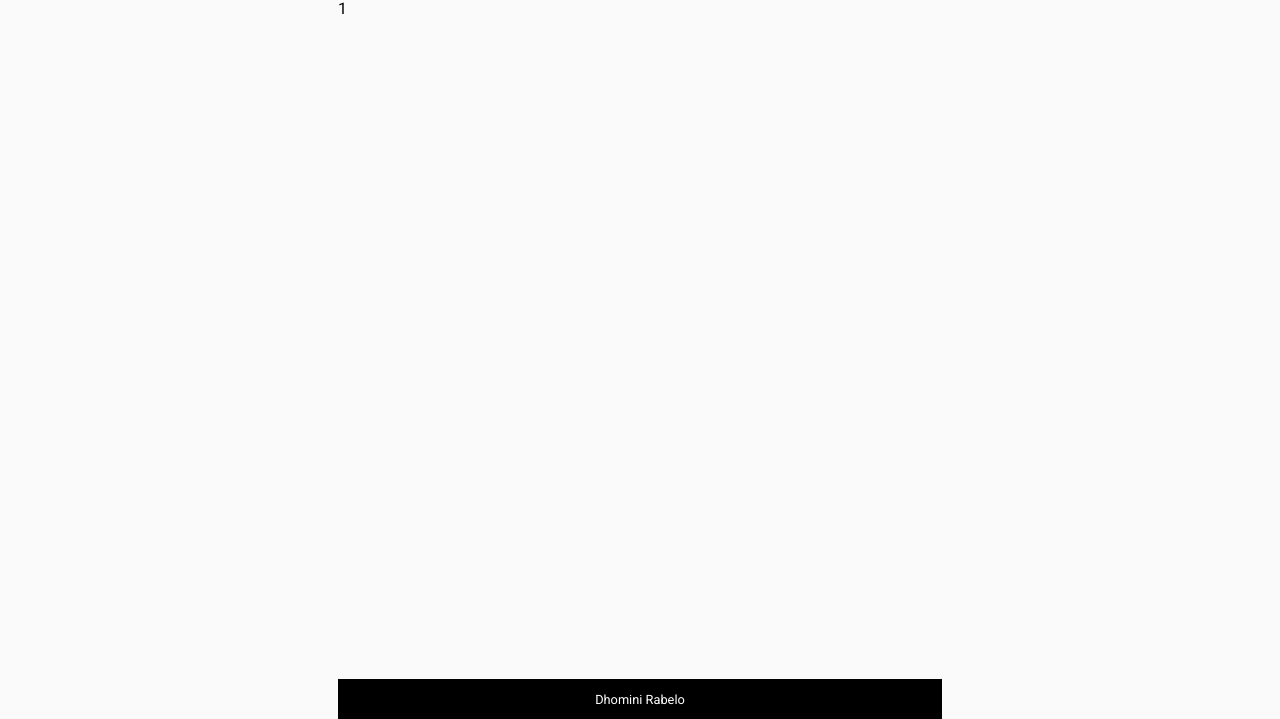
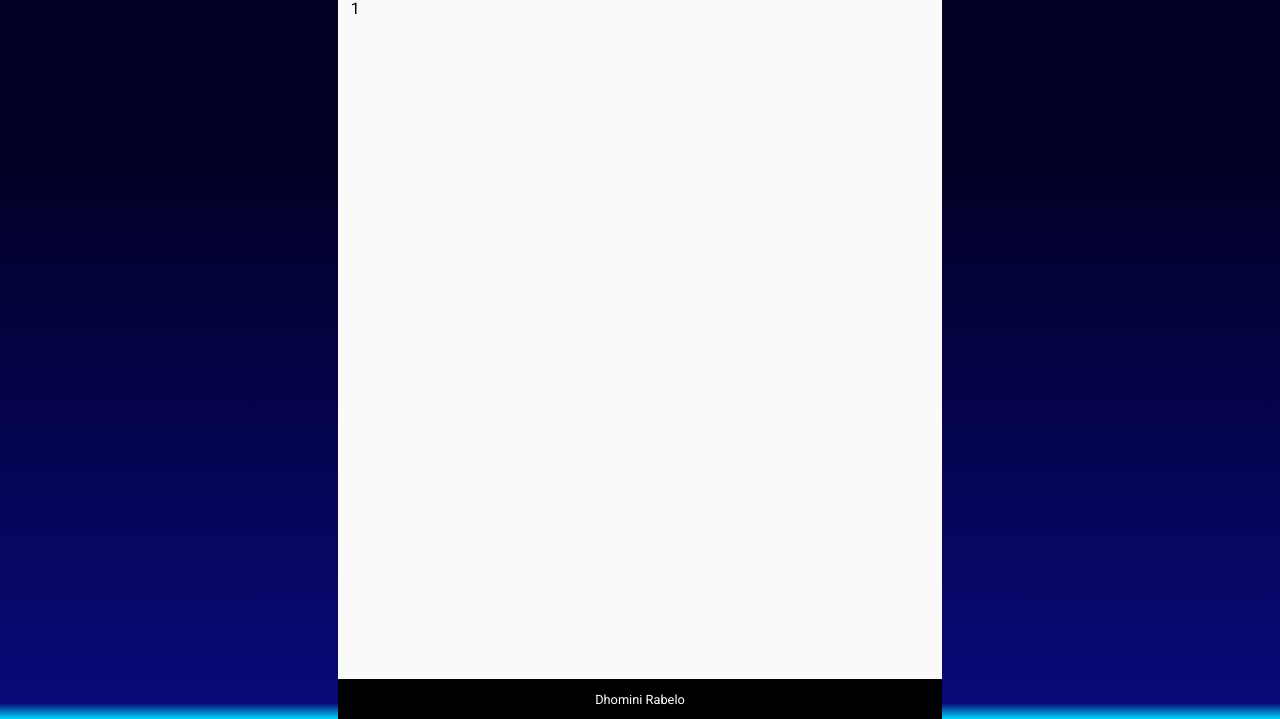
Before and after one commit to bridgecrew-perf6/Meus-projetos, a Python web app: template project/frontend/templates/pages/categorias/[category_slug].html in a window 1280 px wide. Shown: the part 81-800 px from the top of the page. Run offline with Jinja, Linux system fonts and the light colour scheme; the template is opened without the code that fills it: most values are stand-ins (such as "Sample title", 1, 10 or a date in 2020).

Commit message:
update category base css

```diff
--- a/project/frontend/static/styles/apps/bases/base.css
+++ b/project/frontend/static/styles/apps/bases/base.css
@@ -3,18 +3,26 @@
     margin: 0;
     padding: 0;
     box-sizing: border-box;
-    background-color: #fafafa;
     font-family: 'Roboto', Arial, sans-serif;
 }
 
 #container{
-    width: 100vw;
+    width: 100%;
     min-height: -webkit-fill-available;
     max-width: 860px;
     margin: 0 auto;
     padding-inline: 10%;
 }
 
+body{
+    background: rgb(2,0,36);
+    background: linear-gradient(180deg, rgba(2,0,36,1) 29%, rgba(9,9,121,1) 98%, rgba(0,212,255,1) 100%);
+}
+
+main {
+    background-color: #fafafa;
+}
+
 a {
     text-decoration: none;
 }
--- a/project/frontend/static/styles/apps/bases/category.css
+++ b/project/frontend/static/styles/apps/bases/category.css
@@ -1,5 +1,7 @@
-#container {
+main {
     padding-bottom: 7vh;
+    min-height: 90vh;
+    padding-inline: 0.8rem;
 }
 
 header.code {
```
